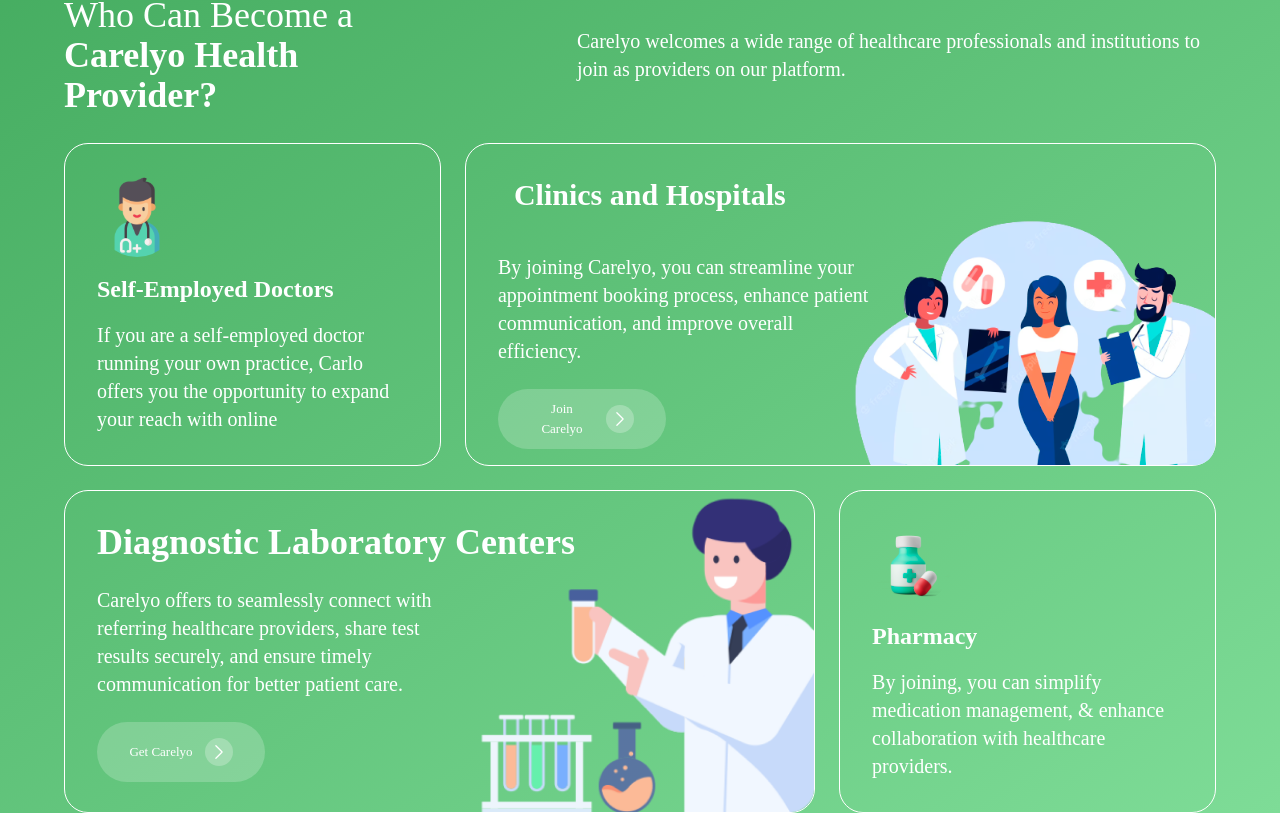
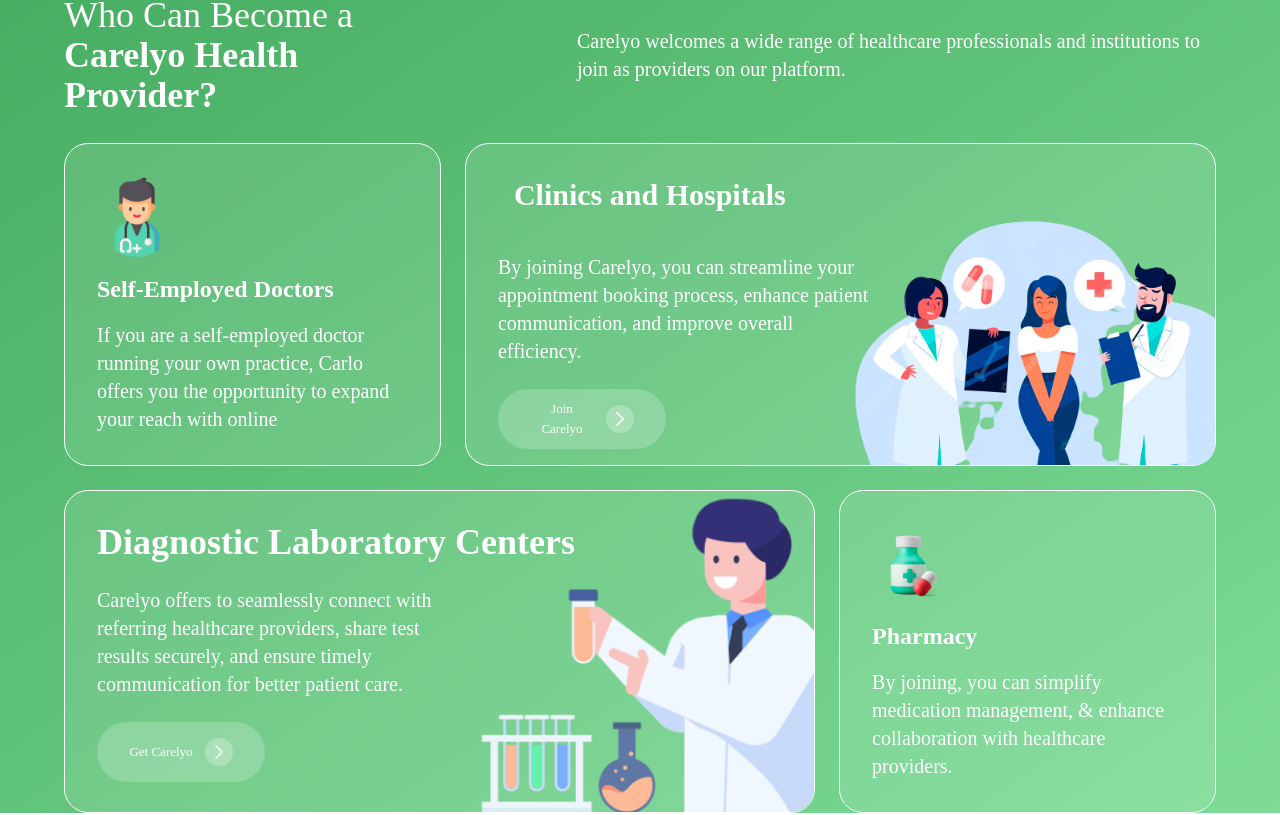
Before and after one commit to meeruu8282/next-mongodb-clerk, a Next.js app: page /providers/howItWorks in a window 1280 px wide. Shown: the part 755-1570 px from the top of the page. Built offline with nearby package versions, Linux system fonts and the light colour scheme.

Commit message:
add some background color to the columns

```diff
--- a/src/app/(pages)/providers/howItWorks/HowItWorksGreenbackground.tsx
+++ b/src/app/(pages)/providers/howItWorks/HowItWorksGreenbackground.tsx
@@ -59,7 +59,7 @@ const HowItWorksGreenbackground: React.FC<HowItsWorksGreenbackgroundTemplateProp
 
             <div className="flex flex-col w-[100%] justify-center h-full items-center bg-gradient-to-br from-[#45AC60] to-[#7EDC97] text-white gap-7">
                 {/* Header */}
-                <div className="flex w-[90%] flex-row justify-between items-center font-normal pt-12">
+                <div className="flex w-[90%] flex-row justify-between items-center font-normal pt-12 ">
                     <div className="flex justify-start items-center">
                         <h1 className="font-[Poppins] text-4xl">{heading1} <span className="block font-bold">{heading1Bold}</span></h1>
                     </div>
@@ -67,12 +67,10 @@ const HowItWorksGreenbackground: React.FC<HowItsWorksGreenbackgroundTemplateProp
                         <h2 className="font-[Poppins] text-xl w-[80%]"> {heading2} </h2>
                     </div>
                 </div>
-
                 {/* Section */}
-                <div className="flex flex-col justify-center items-center gap-6">
-                    <div className={`flex w-[90%] flex-row h-[100%] justify-center items-center gap-6 ${style.madeItToCol}`}>
-
-                        <div className={`flex flex-col w-2/6  h-[20.1875rem] justify-center items-start font-[Poppins] border border-[#FFFFFF] rounded-3xl gap-4 p-8 ${style.madeItTo90Width}`}>
+                <div className="flex flex-col justify-center items-center gap-6 ">
+                    <div className={`flex w-[90%] flex-row h-[100%] justify-center items-center gap-6 ${style.madeItToCol} `}>
+                        <div className={`flex flex-col w-2/6  h-[20.1875rem] justify-center items-start font-[Poppins] bg-white bg-opacity-10 border border-[#FFFFFF] rounded-3xl gap-4 p-8 ${style.madeItTo90Width}`}>
                             <div className={`flex justify-center items-center ${style.hidingImageW1080}  `}>
                                 <Image
                                     layout="fixed"
@@ -80,7 +78,6 @@ const HowItWorksGreenbackground: React.FC<HowItsWorksGreenbackgroundTemplateProp
                                     height={80}
                                     src={imageSrc1}
                                     alt="Self-Employed Doctors"
-
                                 />
                             </div>
                             <div className="flex justify-center items-center">
@@ -90,9 +87,7 @@ const HowItWorksGreenbackground: React.FC<HowItsWorksGreenbackgroundTemplateProp
                                 <p className="text-xl font-medium">{text1}</p>
                             </div>
                         </div>
-
-                        <div className={`flex w-4/6 h-[20.1875rem] font-[Poppins] border border-[#FFFFFF] rounded-3xl ${style.madeItTo90Width}`}>
-
+                        <div className={`flex w-4/6 h-[20.1875rem] font-[Poppins] border border-[#FFFFFF] rounded-3xl bg-white bg-opacity-10 ${style.madeItTo90Width}`}>
                             <div className={`flex flex-col w-3/4 justify-center items-start gap-6 p-8 ${style.madeItTo90Width} `}>
                                 <div className="flex justify-center items-center p-4">
                                     <h1 className="font-semibold font-[Poppins] text-3xl">{title2}</h1>
@@ -116,20 +111,14 @@ const HowItWorksGreenbackground: React.FC<HowItsWorksGreenbackgroundTemplateProp
                                         height={246}
                                         src={imageSrc2}
                                         alt="Clinics and Hospitals"
-
                                     />
-
-
                                 </div>
-
                             </div>
-
                         </div>
                     </div>
-
                     <div className={`flex w-[90%] flex-row-reverse h-[100%] justify-center items-center gap-6 ${style.madeItToCol}`}>
 
-                        <div className={`flex flex-col w-2/6  h-[20.1875rem] justify-center items-start font-[Poppins] border border-[#FFFFFF] rounded-3xl gap-4 p-8 ${style.madeItTo90Width}`}>
+                        <div className={`flex flex-col w-2/6  h-[20.1875rem] justify-center items-start font-[Poppins] bg-white bg-opacity-10 border border-[#FFFFFF] rounded-3xl gap-4 p-8 ${style.madeItTo90Width}`}>
                             <div className={`flex justify-center items-center ${style.hidingImageW1080}  `}>
                                 <Image
                                     layout="fixed"
@@ -137,7 +126,6 @@ const HowItWorksGreenbackground: React.FC<HowItsWorksGreenbackgroundTemplateProp
                                     height={80}
                                     src={imageSrc4}
                                     alt="Pharmacy"
-
                                 />
                             </div>
                             <div className="flex justify-center items-center">
@@ -148,7 +136,7 @@ const HowItWorksGreenbackground: React.FC<HowItsWorksGreenbackgroundTemplateProp
                             </div>
                         </div>
 
-                        <div className={`flex w-4/6 h-[20.1875rem] font-[Poppins] border border-[#FFFFFF] rounded-3xl ${style.madeItTo90Width}`}>
+                        <div className={`flex w-4/6 h-[20.1875rem] font-[Poppins] border border-[#FFFFFF] bg-white bg-opacity-10 rounded-3xl ${style.madeItTo90Width}`}>
 
                             <div className={`flex flex-col w-3/4 justify-center items-start gap-6 p-8 `}>
                                 <div className="flex justify-center items-center">
@@ -187,7 +175,3 @@ const HowItWorksGreenbackground: React.FC<HowItsWorksGreenbackgroundTemplateProp
 };
 
 export default HowItWorksGreenbackground
-
-
-
-{/* <h1 className="font-[Poppins] text-4xl ">Who Can Become a <span className="block font-bold">Carelyo Health Provider?</span></h1> */ }
```
Also changed, not shown: src/app/(pages)/providers/howItWorks/page.tsx (+0 -150 lines).
